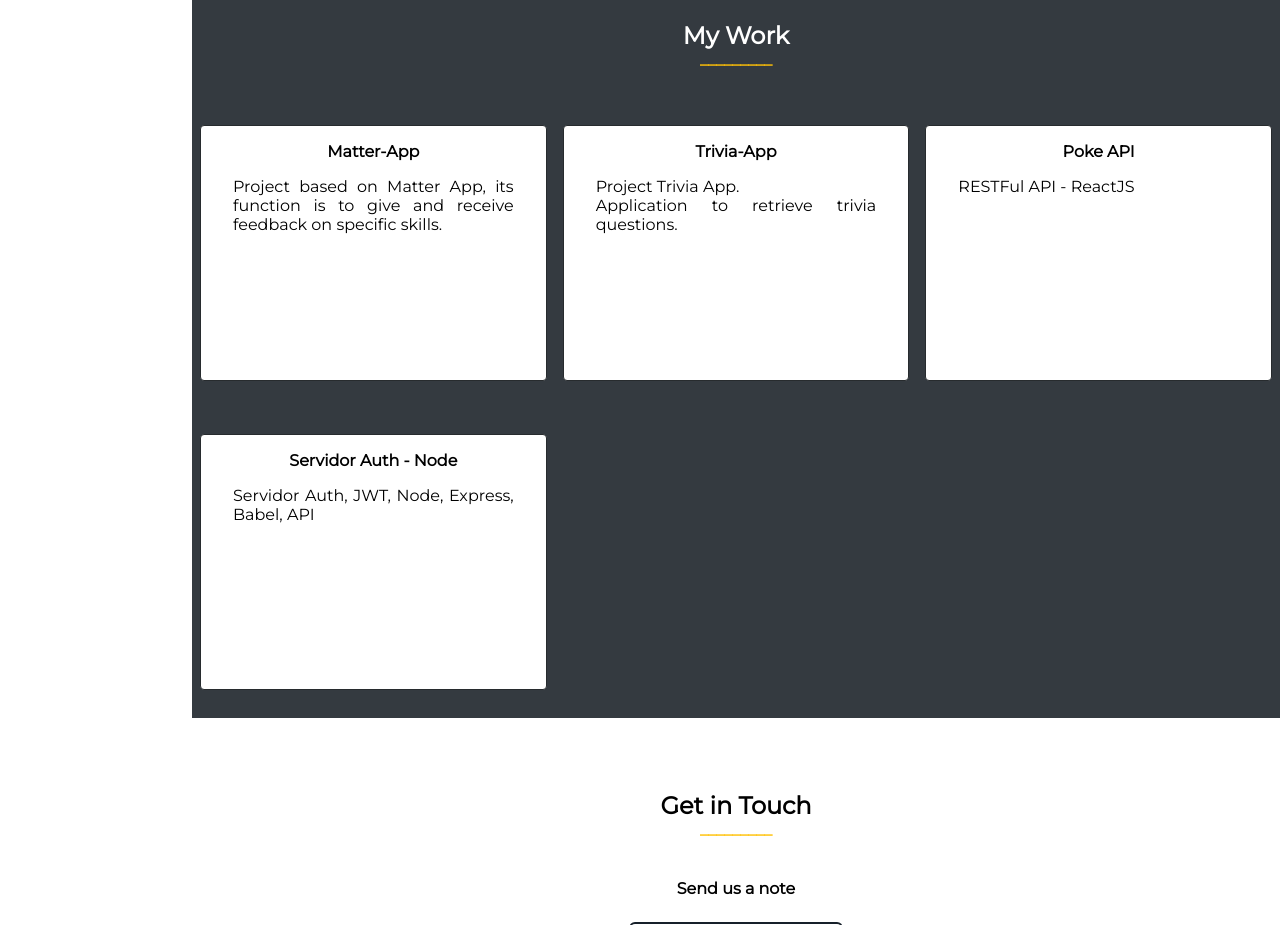
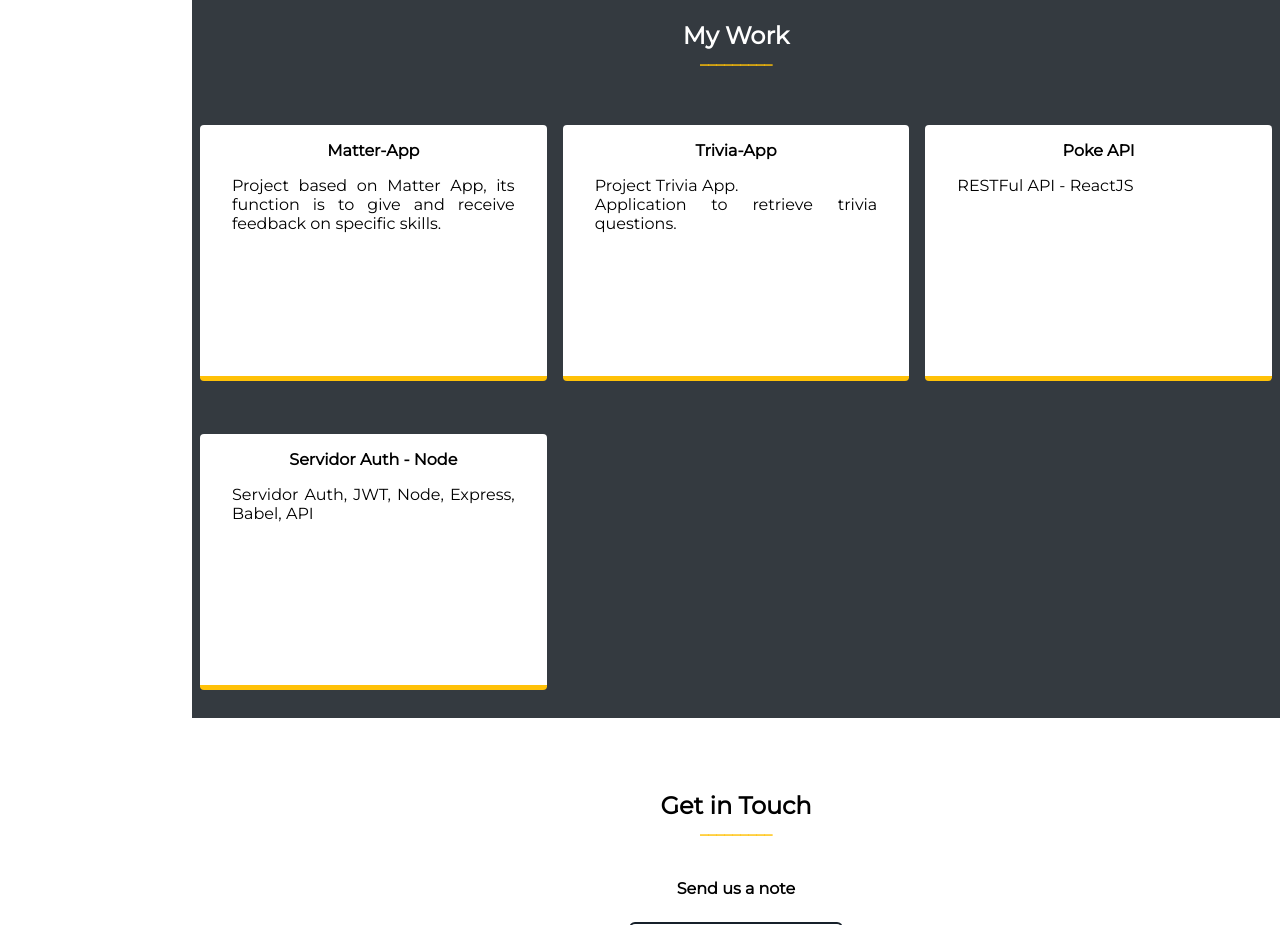
Before and after one commit to yarango582/portfolio-yarangodev, a plain HTML site: page index.html in a window 1280 px wide. Shown: the part 1480-2405 px from the top of the page. Drawn offline with Linux system fonts and the light colour scheme.

Commit message:
actualizando

```diff
--- a/assets/css/style.css
+++ b/assets/css/style.css
@@ -337,7 +337,7 @@
     padding-bottom: 1rem;
     background-color: white;
     padding: 1rem;
-    border: 1px solid #272b2e;
+    border-bottom: 5px solid #ffc107;
 }
 
 
```
Also changed, not shown: 1 other file.
